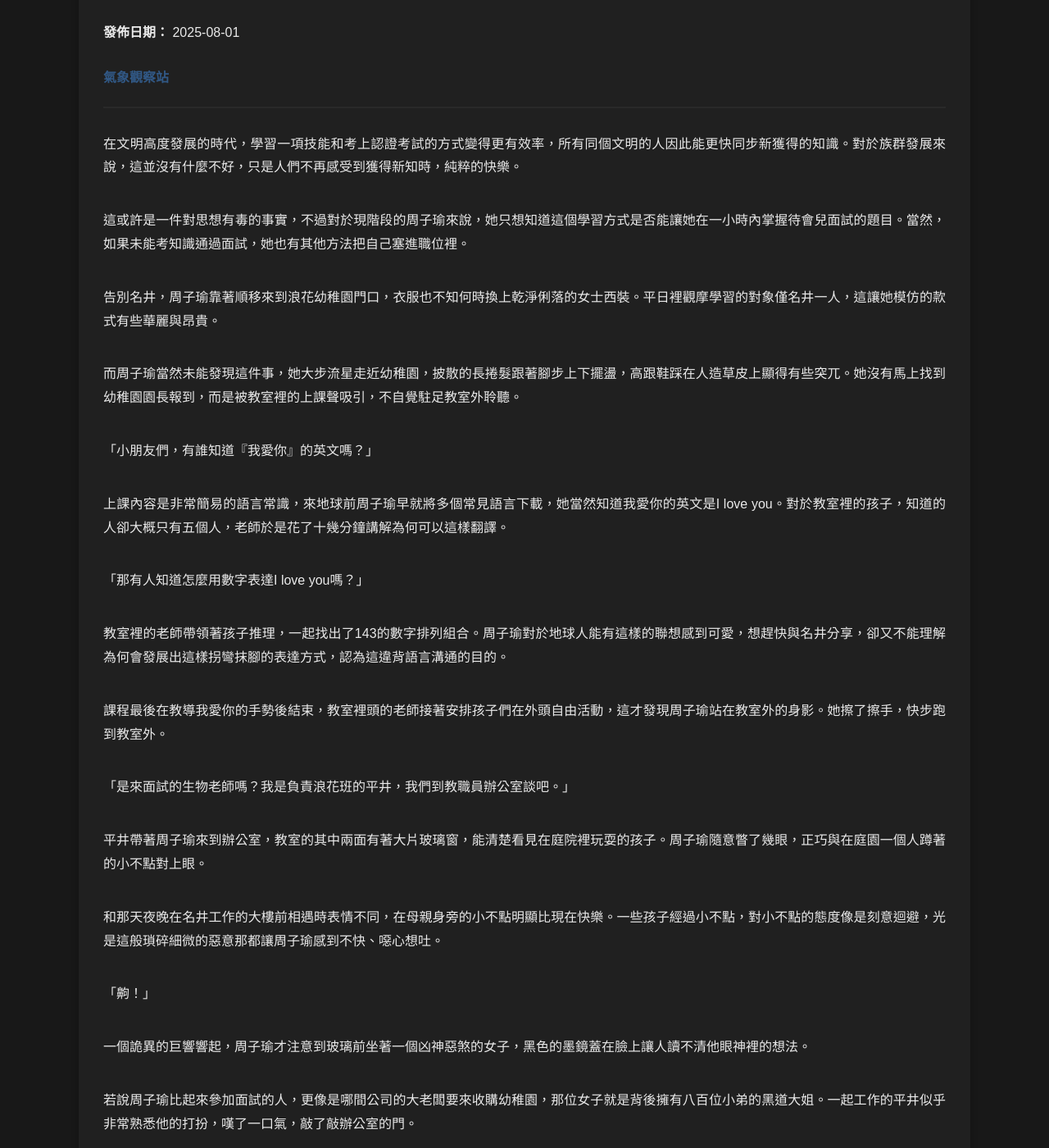
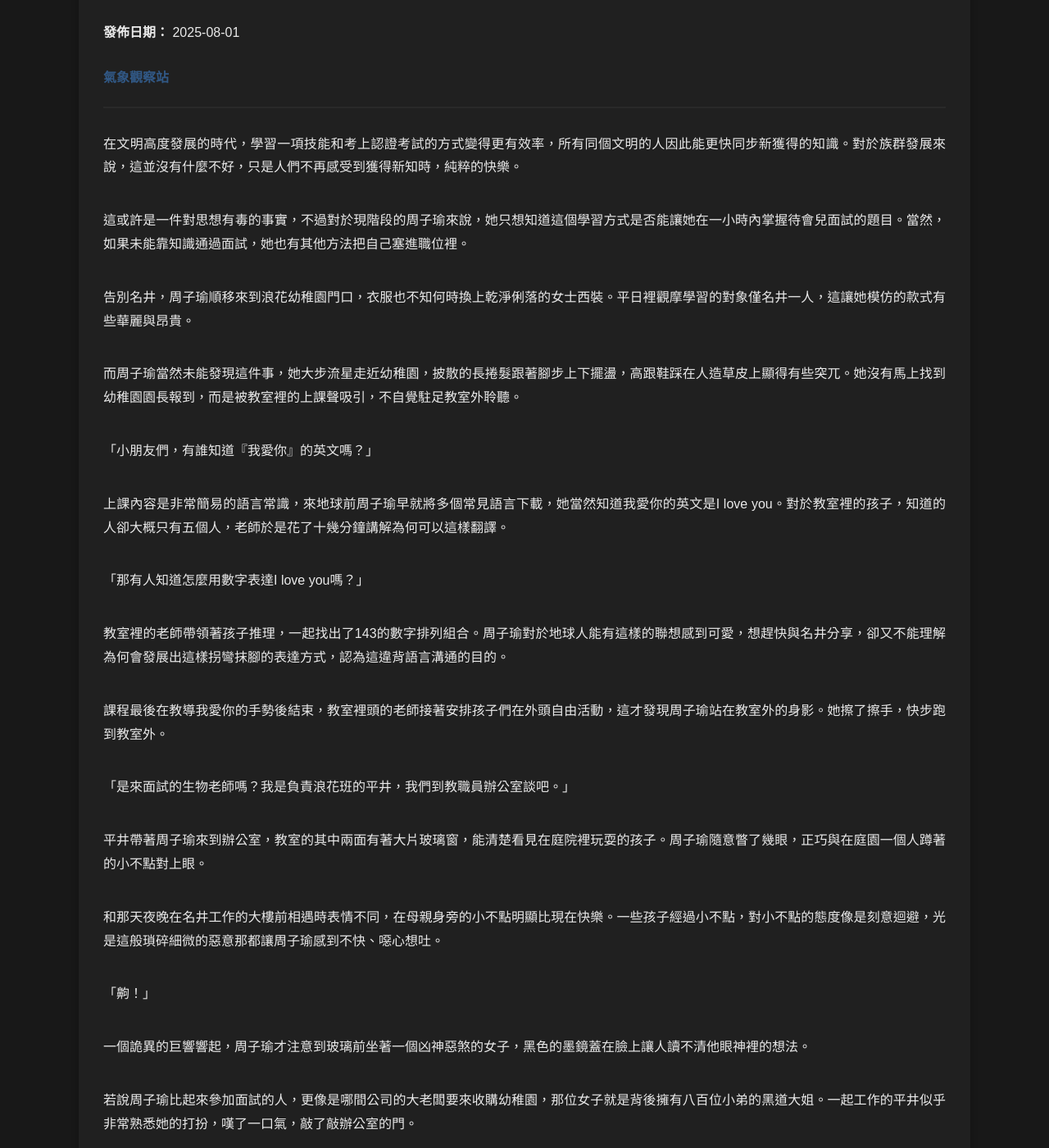
Before and after one commit to thekingwithdonkeyears/website, a Jekyll site: the page built from _posts/2025-08-10-Weather-Station-16.md, in a window 1280 px wide and 1400 px high, scrolled down 221 px. Shown: the whole window at 82% size. Built offline with Jekyll 4.4.1, drawn with Linux system fonts in a browser that asks for light colours; comment, search, counter and statistics services are not loaded.

Commit message:
Update 2025-08-10-Weather-Station-16.md

```diff
--- a/_posts/2025-08-10-Weather-Station-16.md
+++ b/_posts/2025-08-10-Weather-Station-16.md
@@ -13,9 +13,9 @@ iframe2:
 
 在文明高度發展的時代，學習一項技能和考上認證考試的方式變得更有效率，所有同個文明的人因此能更快同步新獲得的知識。對於族群發展來說，這並沒有什麼不好，只是人們不再感受到獲得新知時，純粹的快樂。
 
-這或許是一件對思想有毒的事實，不過對於現階段的周子瑜來說，她只想知道這個學習方式是否能讓她在一小時內掌握待會兒面試的題目。當然，如果未能考知識通過面試，她也有其他方法把自己塞進職位裡。
+這或許是一件對思想有毒的事實，不過對於現階段的周子瑜來說，她只想知道這個學習方式是否能讓她在一小時內掌握待會兒面試的題目。當然，如果未能靠知識通過面試，她也有其他方法把自己塞進職位裡。
 
-告別名井，周子瑜靠著順移來到浪花幼稚園門口，衣服也不知何時換上乾淨俐落的女士西裝。平日裡觀摩學習的對象僅名井一人，這讓她模仿的款式有些華麗與昂貴。
+告別名井，周子瑜順移來到浪花幼稚園門口，衣服也不知何時換上乾淨俐落的女士西裝。平日裡觀摩學習的對象僅名井一人，這讓她模仿的款式有些華麗與昂貴。
 
 而周子瑜當然未能發現這件事，她大步流星走近幼稚園，披散的長捲髮跟著腳步上下擺盪，高跟鞋踩在人造草皮上顯得有些突兀。她沒有馬上找到幼稚園園長報到，而是被教室裡的上課聲吸引，不自覺駐足教室外聆聽。
 
@@ -39,7 +39,7 @@ iframe2:
 
 一個詭異的巨響響起，周子瑜才注意到玻璃前坐著一個凶神惡煞的女子，黑色的墨鏡蓋在臉上讓人讀不清他眼神裡的想法。
 
-若說周子瑜比起來參加面試的人，更像是哪間公司的大老闆要來收購幼稚園，那位女子就是背後擁有八百位小弟的黑道大姐。一起工作的平井似乎非常熟悉他的打扮，嘆了一口氣，敲了敲辦公室的門。
+若說周子瑜比起來參加面試的人，更像是哪間公司的大老闆要來收購幼稚園，那位女子就是背後擁有八百位小弟的黑道大姐。一起工作的平井似乎非常熟悉她的打扮，嘆了一口氣，敲了敲辦公室的門。
 
 「園長，妳又在睡覺嗎？」
 
@@ -57,7 +57,7 @@ iframe2:
 
 與這份工作的重要性相反，面試的過程顯得隨便又荒唐，但總歸是拿到這份工作，讓周子瑜有個名正言順的理由近距離觀察小不點。
 
-
+---
 
 接近名井下班時間，天空突如其來大雨。
 
```
